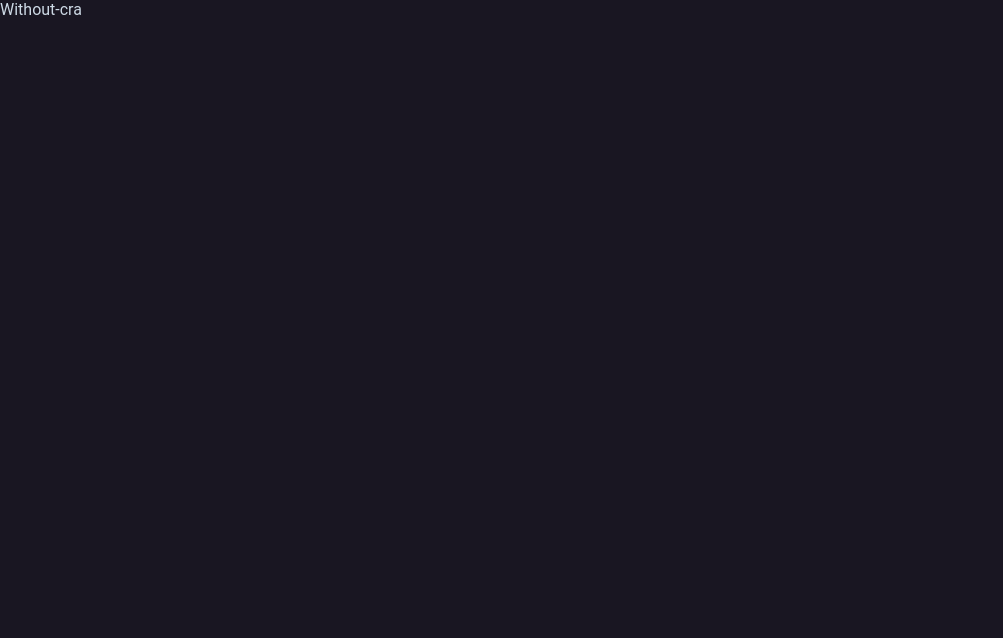
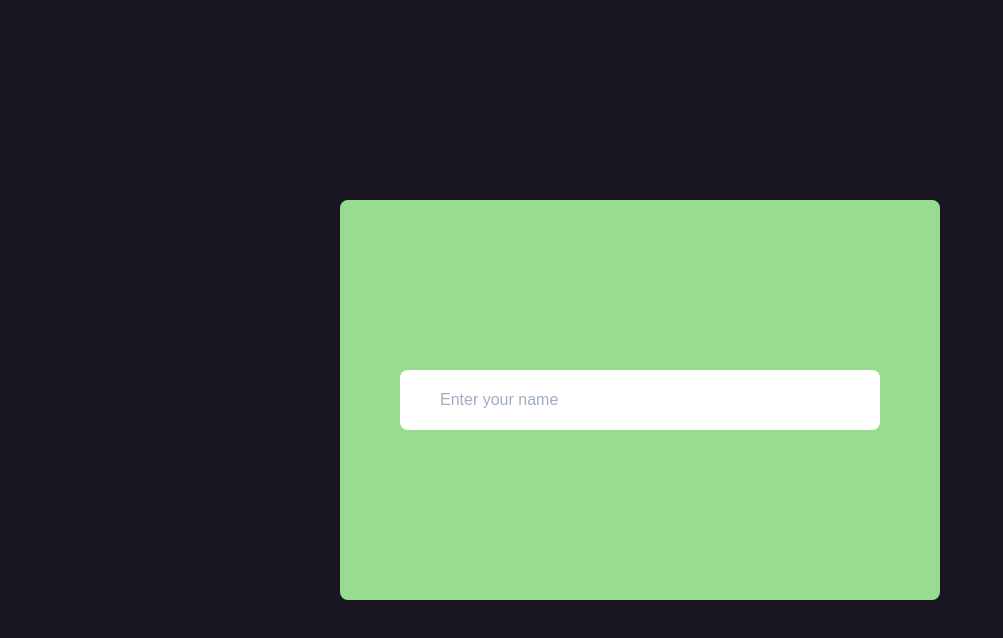
Before and after one commit to chrmartins/without-cra, a React app: page / in a window 1280 px wide. Shown: the top 638 px of the page, without its empty margins (0-1003 px from the left). Built offline with nearby package versions, Linux system fonts and the light colour scheme.

Commit message:
feat: styles form end input

```diff
--- a/package.json
+++ b/package.json
@@ -20,6 +20,7 @@
     "@pmmmwh/react-refresh-webpack-plugin": "^0.5.4",
     "@types/react": "^16.14.22",
     "@types/react-dom": "^17.0.11",
+    "@types/styled-components": "^5.1.21",
     "babel-loader": "^8.2.3",
     "cross-env": "^7.0.3",
     "css-loader": "^6.5.1",
@@ -28,6 +29,7 @@
     "react-refresh": "^0.11.0",
     "sass-loader": "^12.4.0",
     "style-loader": "^3.3.1",
+    "styled-components": "^5.3.3",
     "typescript": "^4.5.5",
     "webpack": "^5.67.0",
     "webpack-cli": "^4.9.2",
--- a/src/App.tsx
+++ b/src/App.tsx
@@ -1,5 +1,11 @@
+import { Home } from './components/pages/home/Home';
 import './styles/global.scss';
+import { InputProps } from './components/input/type';
 
-export function App() {
-  return <div>Without-cra</div>;
+export function App({...props}: InputProps) {
+  return (
+    <>
+      <Home {...props}/>
+    </>
+  )
 }
--- /dev/null
+++ b/src/components/input/Input.tsx
@@ -0,0 +1,23 @@
+import * as S from './styles';
+import { InputProps } from './type';
+
+export const Input = ({
+  type,
+  placeholder,
+  onChange,
+  value,
+  name
+}: InputProps) => {
+
+  return (
+    <S.Container>
+      <S.Input
+        name={name}
+        type={type}
+        placeholder={placeholder}
+        onChange={onChange}
+        value={value}
+      />
+    </S.Container>
+  )
+}
--- /dev/null
+++ b/src/components/input/styles.ts
@@ -0,0 +1,33 @@
+import styled, { css } from "styled-components";
+
+export const Container = styled.div`
+${({ theme }) => css`
+    display: flex;
+    flex-direction: column;
+    justify-content: center;
+    align-items: center;
+
+  `}
+`;
+
+export const Input = styled.input`
+${({ theme }) => css`
+    display: flex;
+    border-radius: 8px;
+    width: 100%;
+    height: 60px;
+    border: none;
+    font-size: 16px;
+    padding: 0 20px;
+    outline: none;
+    color: #2c2c2c;
+
+    ::placeholder {
+      padding: 0 20px;
+      color: #a0aec0;
+    }
+
+  `}
+`;
+
+// Fazer estilo do input conforme estilo do botão curso React Avançado
--- /dev/null
+++ b/src/components/input/type.ts
@@ -0,0 +1,7 @@
+export type InputProps = {
+  name: string;
+  type?: string;
+  placeholder: string;
+  onChange: (event: React.ChangeEvent<HTMLInputElement>) => void;
+  value: string;
+};
--- /dev/null
+++ b/src/components/pages/home/Home.tsx
@@ -0,0 +1,32 @@
+import React, { useState } from 'react';
+
+import * as S from './styles';
+
+import {Input} from '../../input/Input';
+import { InputProps } from '../../input/type';
+
+export function Home({
+  type,
+  placeholder,
+  onChange,
+  value,
+  name
+}: InputProps) {
+
+  const [nameField, setNameField] = useState('');
+
+  return (
+    <S.Container>
+      <S.Form>
+        <Input
+          name='nome'
+          type='text'
+          placeholder='Enter your name'
+          value={nameField}
+          onChange={(e) => setNameField(e.target.value)}
+        />
+        {console.log(nameField)}
+      </S.Form>
+    </S.Container>
+  )
+}
--- /dev/null
+++ b/src/components/pages/home/styles.ts
@@ -0,0 +1,25 @@
+import styled, { css } from "styled-components";
+
+export const Container = styled.div`
+${({ theme }) => css`
+    display: flex;
+    justify-content: center;
+    align-items: center;
+    width: 100vw;
+    height: 100vh;
+
+  `}
+`;
+
+export const Form = styled.form`
+${({ theme }) => css`
+    display: flex;
+    flex-direction: column;
+    justify-content: center;
+    padding: 60px;
+    width: 600px;
+    height: 400px;
+    background: #98dc8f;
+    border-radius: 8px;
+  `}
+`;
--- a/tsconfig.json
+++ b/tsconfig.json
@@ -13,7 +13,7 @@
     "forceConsistentCasingInFileNames": true,            /* Ensure that casing is correct in imports. */
     "strict": true,                                      /* Enable all strict type-checking options. */
     "skipLibCheck": true,                                 /* Skip type checking all .d.ts files. */
-    "baseUrl": "./src"
+    //"baseUrl": "./src"
   },
   "include": ["src"]
 }
```
Also changed, not shown: 1 other file (tests, documents, lock files or other folders).
